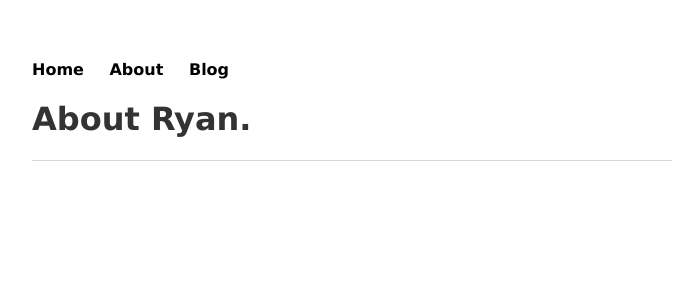
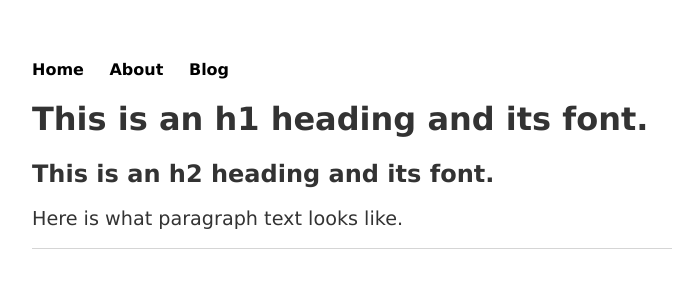
Before and after one commit to momentaryanblog/momentaryanblog.github.io, a Jekyll site: the page built from about/index.html, in a window 1280 px wide. Shown: the top 300 px of the page, without its empty margins (288-965 px from the left). Built offline with Jekyll 4.4.1, drawn with Linux system fonts in a browser that asks for light colours.

Commit message:
Update index.html

```diff
--- a/about/index.html
+++ b/about/index.html
@@ -1,9 +1,11 @@
 ---
 layout: default
-title: Ryan Drobny
+title: MomentaRyan
 ---
 <div class="blurb">
-	<h1>About Ryan.</h1>
+	<h1>This is an h1 heading and its font.</h1>
+	<h2>This is an h2 heading and its font.</h2>
+	<p>Here is what paragraph text looks like.</p>
 
 
 </div><!-- /.blurb -->
```
